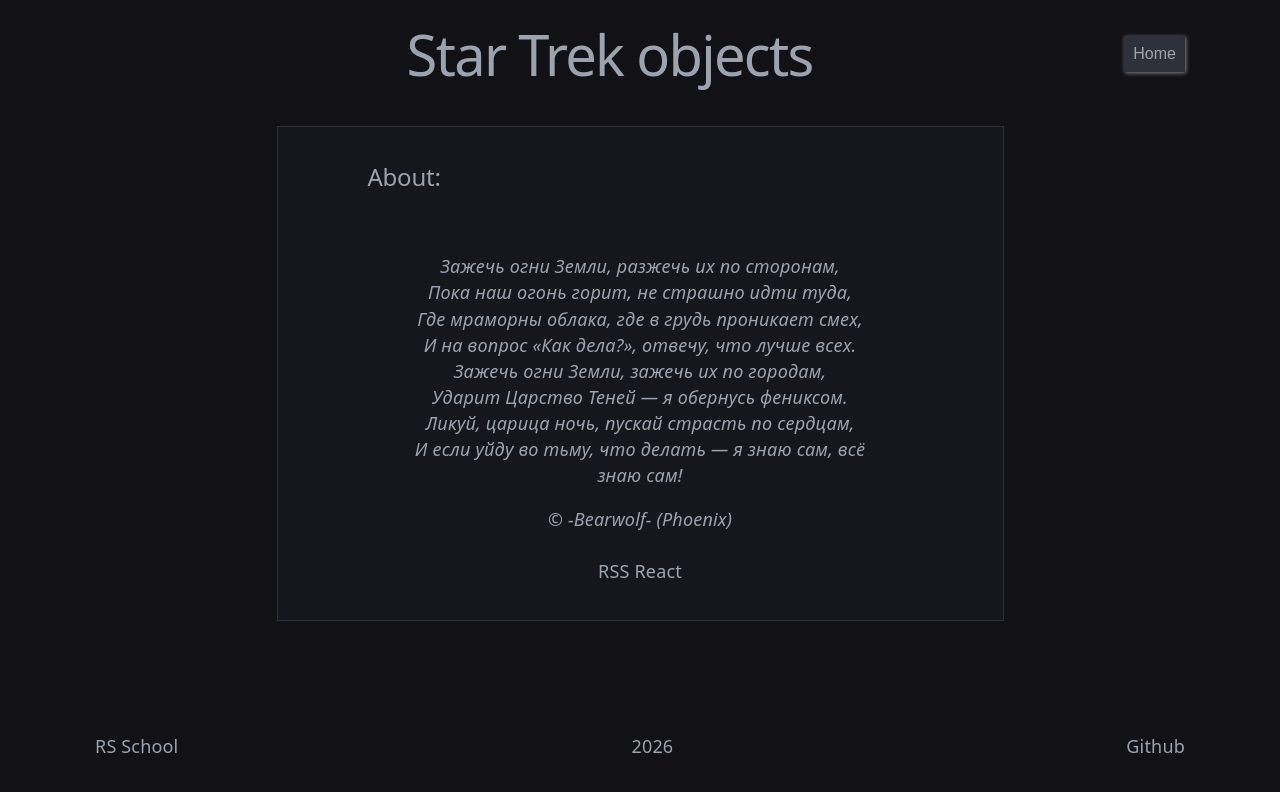
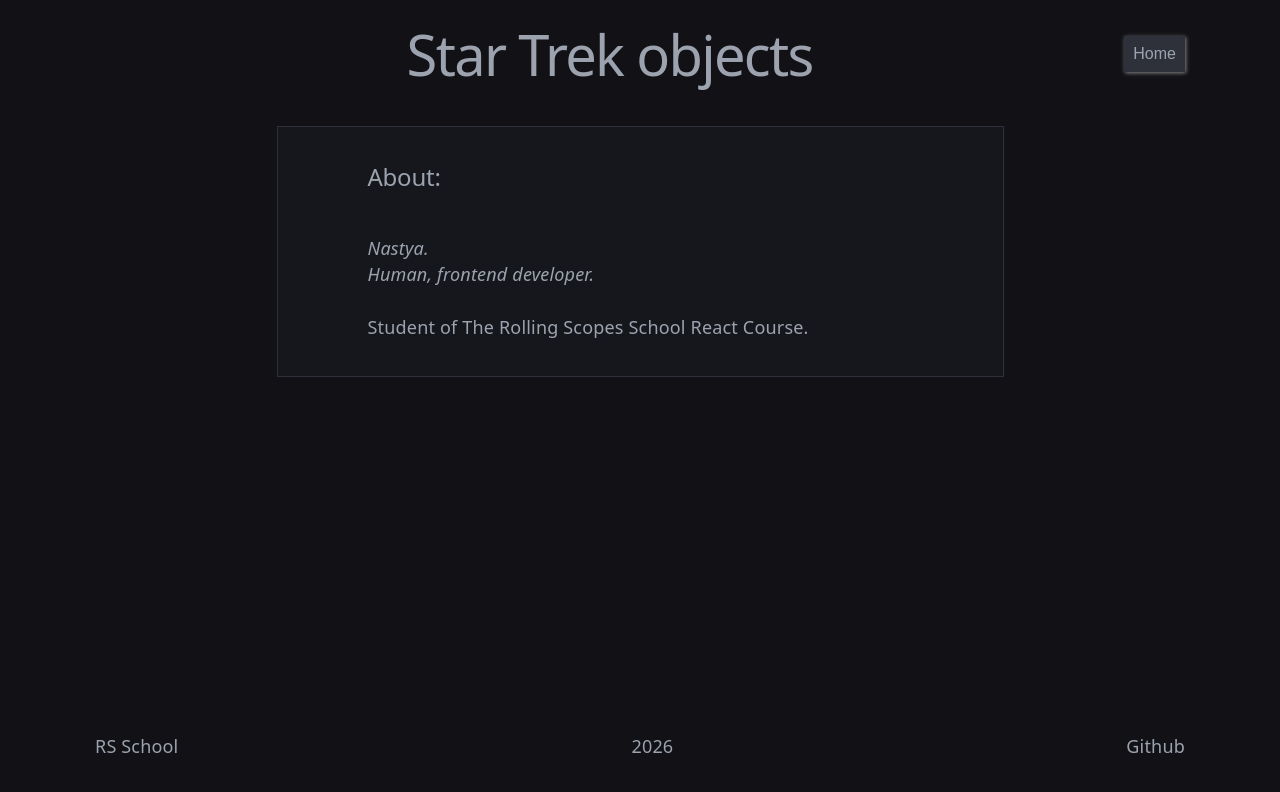
Before and after one commit to Nastya-Student/rss-react, a React (Vite) app in the folder rs-react-app/: page /about in a window 1280 px wide. Shown: the top 792 px of the page. Built offline with nearby package versions, Linux system fonts and the light colour scheme.

Commit message:
feat: replace the text with required one in About page

```diff
--- a/rs-react-app/src/App.css
+++ b/rs-react-app/src/App.css
@@ -27,6 +27,10 @@ footer {
 a {
   text-decoration: none;
   color: var(--text);
+  &:hover {
+    cursor: pointer;
+    text-shadow: var(--button-shadow-hover);
+  }
 }
 
 button,
@@ -69,6 +73,7 @@ input {
 
 .about-block {
   flex-direction: column;
+  text-align: left;
 }
 
 .about-title {
--- a/rs-react-app/src/components/AboutBlock.tsx
+++ b/rs-react-app/src/components/AboutBlock.tsx
@@ -5,35 +5,16 @@ export const AboutBlock = (): JSX.Element => {
     <div className="block about-block">
       <h2 className="about-title">About:</h2>
       <div>
-        <blockquote>
-          <em>
-            Зажечь огни Земли, разжечь их по сторонам, <br />
-            Пока наш огонь горит, не страшно идти туда,
-            <br />
-            Где мраморны облака, где в грудь проникает смех,
-            <br />
-            И на вопрос «Как дела?», отвечу, что лучше всех.
-            <br />
-            Зажечь огни Земли, зажечь их по городам,
-            <br />
-            Ударит Царство Теней — я обернусь фениксом.
-            <br />
-            Ликуй, царица ночь, пускай страсть по сердцам,
-            <br />
-            И если уйду во тьму, что делать — я знаю сам, всё знаю сам!
-            <br />
-          </em>
-        </blockquote>
-        &copy;
-        <cite>
-          {' '}
-          <a href="https://www.youtube.com/watch?v=eV7Spwn37Vc">
-            -Bearwolf- (Phoenix)
-          </a>
-        </cite>{' '}
+        <em>
+          Nastya. <br />
+          Human, frontend developer.
+        </em>
         <br />
         <br />
-        <a href="https://rs.school/courses/reactjs">RSS React</a>
+        Student of{' '}
+        <a href="https://rs.school/courses/reactjs">
+          The Rolling Scopes School React Course.
+        </a>
       </div>
     </div>
   );
```
